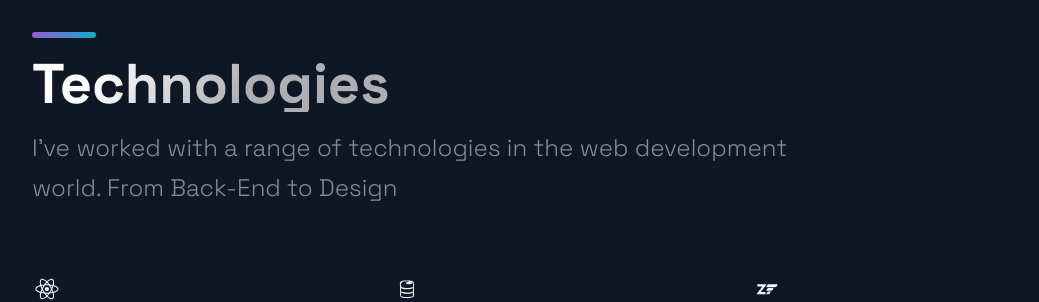
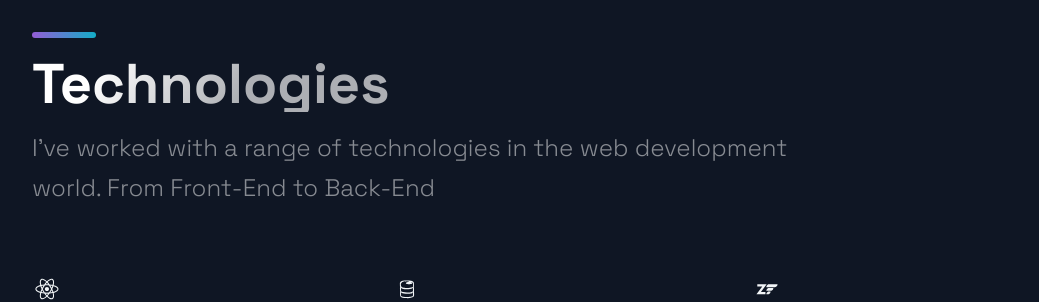
Before and after one commit to YugenFox/portfolio_website, a Next.js app: page / in a window 1280 px wide. Shown: the part 1880-2182 px from the top of the page, without its empty margins (88-1127 px from the left). Built offline with nearby package versions, Linux system fonts and the light colour scheme; no server answers.

Commit message:
Technologies SectionText updated

```diff
--- a/src/components/Technologies/Technologies.js
+++ b/src/components/Technologies/Technologies.js
@@ -21,7 +21,7 @@ const Technologies = () => (
     <SectionTitle>Technologies</SectionTitle>
     <SectionText>
       I've worked with a range of technologies in the web development world.
-      From Back-End to Design
+      From Front-End to Back-End
     </SectionText>
     <List>
       <ListItem>
```
